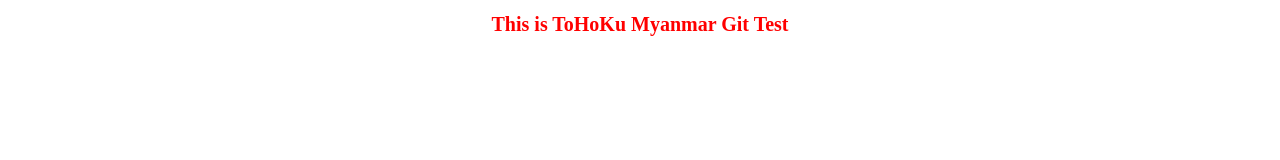
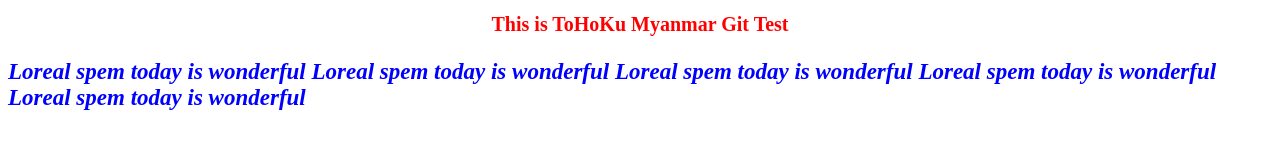
Before and after one commit to yar194/ToHoKu-Myanmar, a plain HTML site: page index.html in a window 1280 px wide. Drawn offline with Linux system fonts and the light colour scheme.

Commit message:
kpw-edit01
pp01

```diff
--- a/index.html
+++ b/index.html
@@ -9,5 +9,8 @@
   <header>
     <h1>This is ToHoKu Myanmar Git Test</h1>
   </header>
+  <div class="pp01">
+    <p>Loreal spem today is wonderful Loreal spem today is wonderful Loreal spem today is wonderful Loreal spem today is wonderful Loreal spem today is wonderful</p>
+  </div>
 </body>
 </html>
--- a/style.css
+++ b/style.css
@@ -5,3 +5,13 @@ h1 {
   text-align: center;
   color: red;
 }
+.pp01 {
+  color: blue;
+  font-size: 23px;
+  text-align: center;
+}
+.pp01 p {
+  text-align: left;
+  font-weight: bold;
+  font-style: italic;
+}
```
